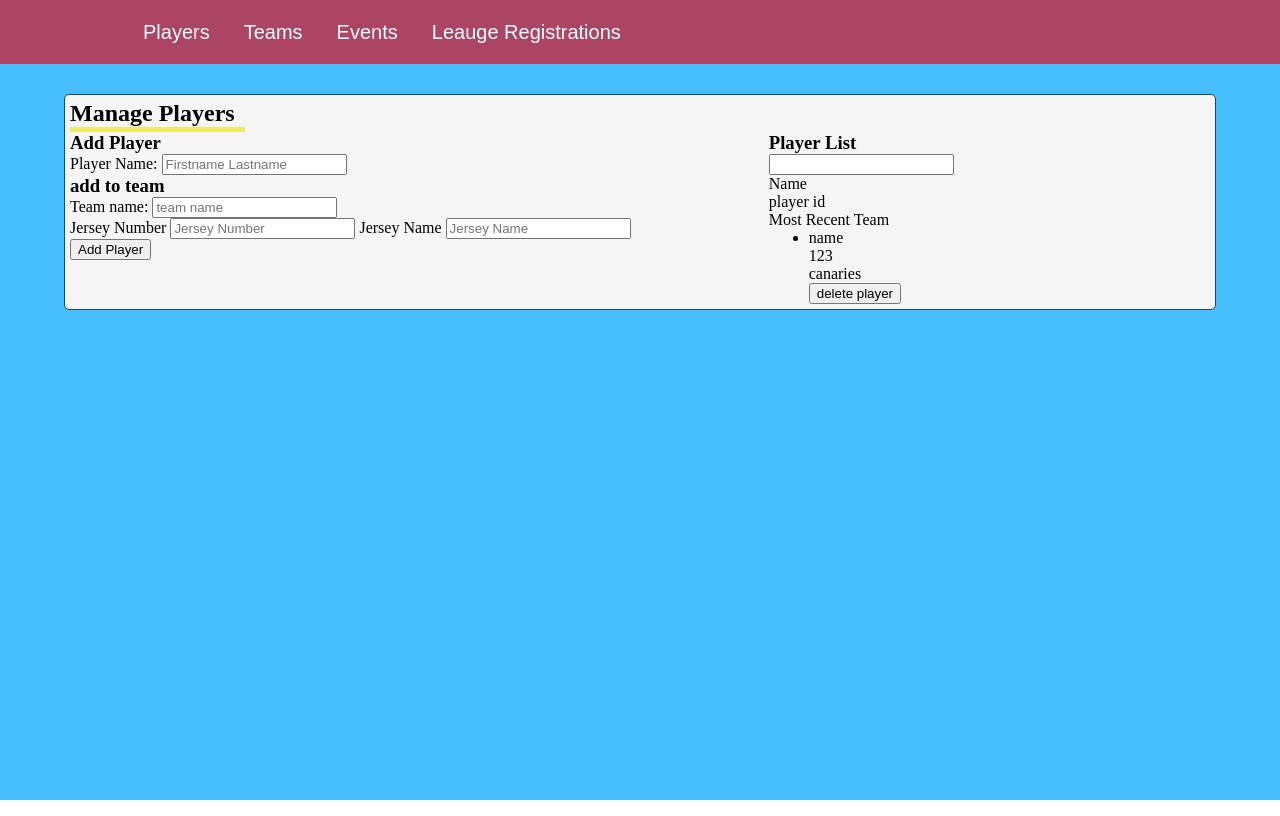
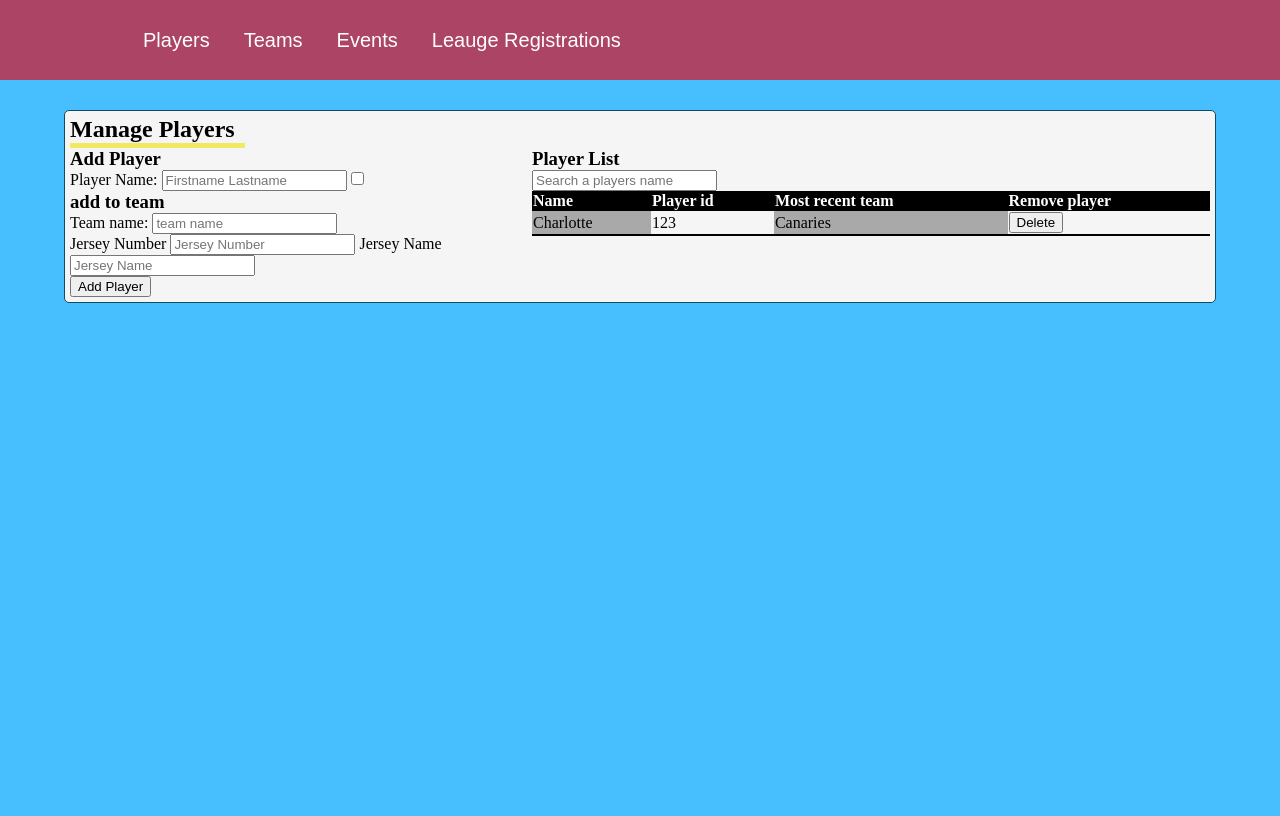
Before and after one commit to EggShark/jugger-stats-page, a website: page assets/html/data_add.html in a window 1280 px wide. Drawn offline with Linux system fonts and the light colour scheme; files that its build step writes are made by us from their sources.

Commit message:
table formating and start of TS

```diff
--- a/assets/css/data_add.css
+++ b/assets/css/data_add.css
@@ -19,7 +19,7 @@ html, body {
 .data-bar-div {
 	background-color: var(--berry-crush);
 	padding-left: 10vw;
-	height: min(100px, 8vh);
+	height: clamp(80px, 8vh, 200px);
 	display: inline-block;
 	width: calc(100% - 10vw);
 }
@@ -75,9 +75,33 @@ html, body {
 }
 
 .player-form {
-	flex-grow: 1;
+	width: 40%;
 }
 
 .player-list-area {
-	flex-grow: 2;
+	width: 60%;
 }
+
+.player-results-area {
+	overflow-x: scroll;
+}
+
+.data-table {
+	border-collapse: collapse;
+	border-spacing: 0;
+	width: 100%;
+}
+
+.data-table-head {
+	background-color: #000;
+	color: white;
+	text-align: left;
+}
+
+.data-table-entry {
+	border-bottom: 2px solid black;
+}
+
+.data-table-entry td:nth-child(odd) {
+	background-color: darkgrey;
+}
--- a/assets/html/data_add.html
+++ b/assets/html/data_add.html
@@ -31,40 +31,61 @@
 		<div class="area-content-div">
 			<div class="player-form">
 				<h3>Add Player</h3>
-				<form autocomplete="off">
+				<form autocomplete="off" name="add-player-form">
 					<label>Player Name:</label>
-					<input type="text" placeholder="Firstname Lastname" required>
+					<input type="text" placeholder="Firstname Lastname" name="form-player-name" required>
+					<input type="checkbox" name="add-to-team-check" id="add-to-team-check">
 					<h3> add to team </h3>
 					<label>Team name:</label>
-					<input type="text" placeholder="team name">
+					<input type="text" placeholder="team name" name="form-team-name">
 					<br>
 					<label>Jersey Number</label>
-					<input type="text" placeholder="Jersey Number">
+					<input type="text" placeholder="Jersey Number" name="form-jersey-number">
 					<label>Jersey Name</label>
-					<input type="text" placeholder="Jersey Name">
+					<input type="text" placeholder="Jersey Name" name="form-jersey-name">
 					<br>
 					<input type="submit" value="Add Player">
 				</form>
 			</div>
 			<div class="player-list-area">
 				<h3> Player List </h3>
-				<input>
+				<input placeholder="Search a players name">
 				<div class="player-results-area">
-					<div class="player-results-header">
-						<p>Name</p>
-						<p>player id</p>
-						<p>Most Recent Team</p>
-					</div>
-					<div class="player-results-list-div">
-						<ul class="player-results-list">
-							<li class="player-result-item">
-								<p> name </p>
-								<p> 123 </p>
-								<p> canaries </p>
-								<button>delete player</button>
-							</li>
-						</ul>
-					</div>
+					<table class="data-table">
+						<thead class="data-table-head">
+							<tr class="data-table-head">
+								<th>
+									Name
+								</th>
+								<th>
+									Player id
+								</th>
+								<th>
+									Most recent team
+								</th>
+								<th>
+									Remove player
+								</th>
+							</tr>
+						</thead>
+						<tbody>
+							<tr class="data-table-entry">
+								<td>
+									Charlotte
+								</td>
+								<td>
+									123
+								</td>
+								<td>
+									Canaries
+								</td>
+								<td>
+									<button>Delete</button>
+								</td>
+							</tr>
+
+						</tbody>
+					</table>
 				</div>
 			</div>
 		</div>
```
Also changed, not shown: tssrc/add_player.ts (added, +22 -0 lines).
